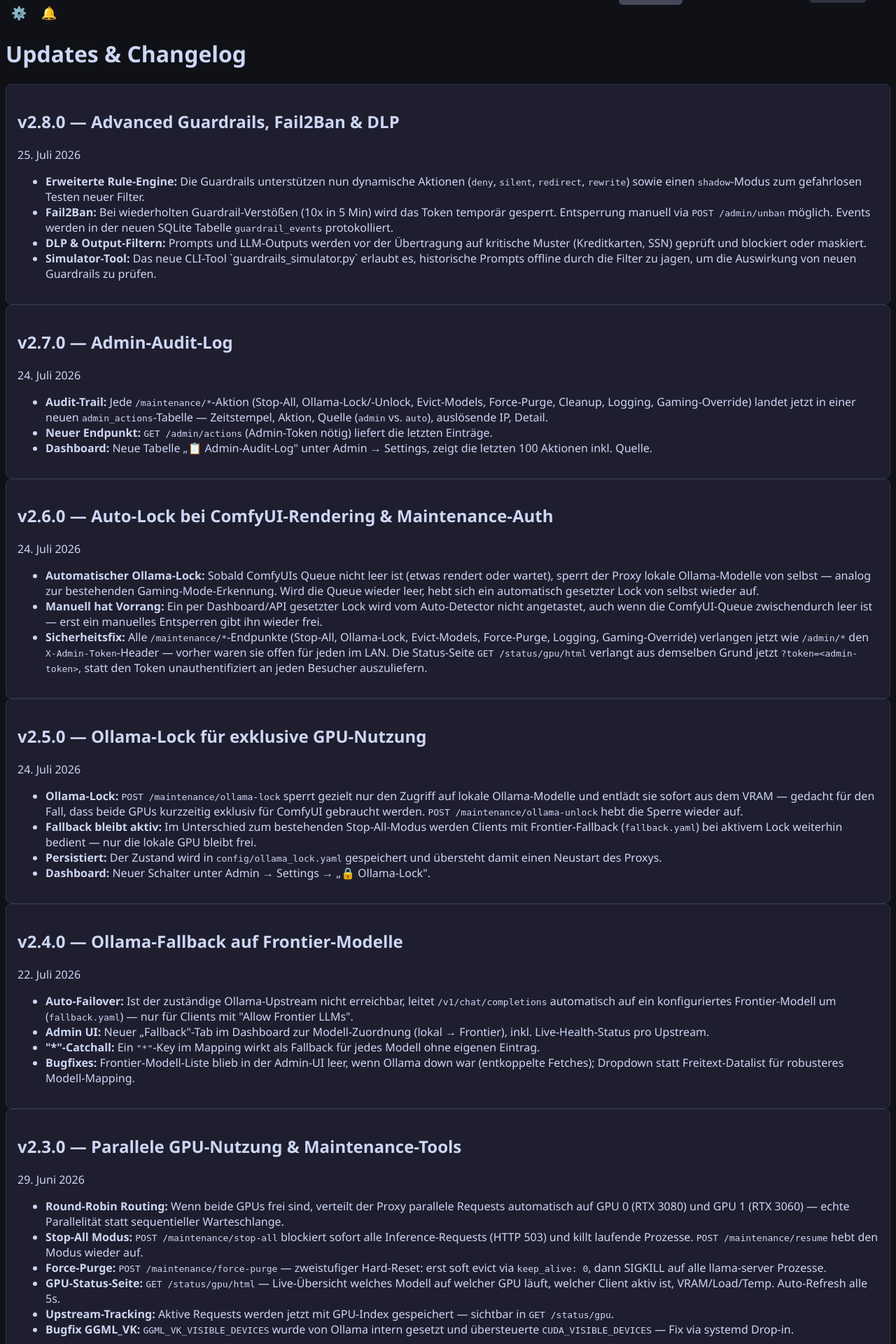
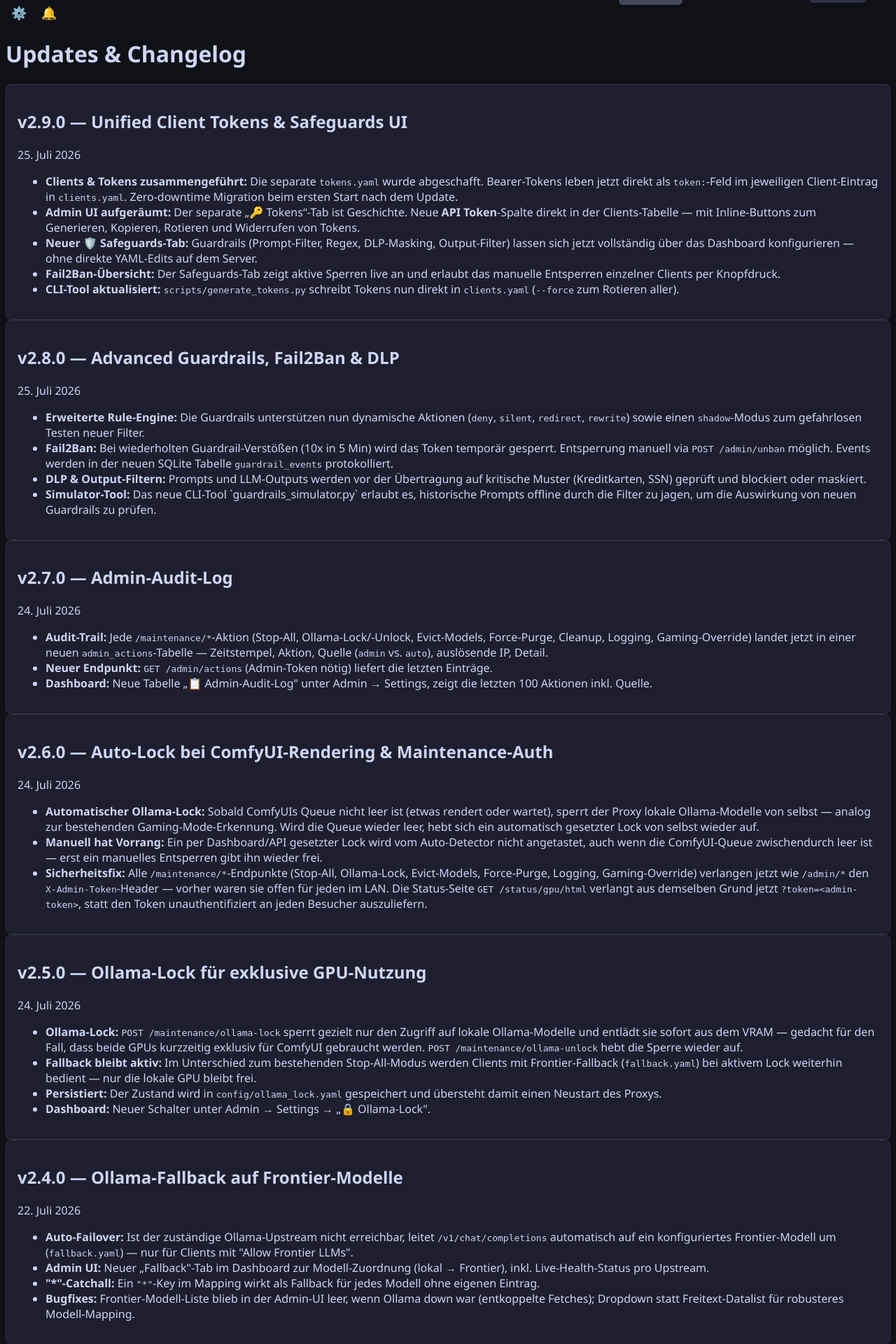
Before and after one commit to MrMarco74/llmproxy, a FastAPI app: template dashboard/templates/changelog.html in a window 1280 px wide. Shown: the part 312-2232 px from the top of the page at 70% size. Run offline with FastAPI, Linux system fonts and the light colour scheme; the template is opened without the code that fills it, so the values that code supplies are empty; some libraries are stand-ins or nearby versions.

Commit message:
Sync von internem Repo @ 9d4b7e9 (2026-07-25)

```diff
--- a/dashboard/templates/changelog.html
+++ b/dashboard/templates/changelog.html
@@ -7,6 +7,21 @@
 </div>
 
 <div class="grid grid-cols-1 gap-4 mb-4 max-w-4xl">
+
+  <div class="card relative pl-10 border-l-4 border-l-[#89b4fa]">
+    <div class="absolute left-[-11px] top-4 w-5 h-5 rounded-full bg-[#89b4fa] border-4 border-[#1e1e2e]"></div>
+    <div class="flex justify-between items-center mb-2">
+      <h2 class="font-bold text-[#89b4fa] text-lg">v2.9.0 &mdash; Unified Client Tokens &amp; Safeguards UI</h2>
+      <span class="text-sm text-[#7f849c]">25. Juli 2026</span>
+    </div>
+    <ul class="list-disc pl-5 space-y-2 text-[#cdd6f4] text-sm">
+      <li><strong>Clients &amp; Tokens zusammengef&#252;hrt:</strong> Die separate <code class="bg-[#313244] px-1 py-0.5 rounded">tokens.yaml</code> wurde abgeschafft. Bearer-Tokens leben jetzt direkt als <code class="bg-[#313244] px-1 py-0.5 rounded">token:</code>-Feld im jeweiligen Client-Eintrag in <code class="bg-[#313244] px-1 py-0.5 rounded">clients.yaml</code>. Zero-downtime Migration beim ersten Start nach dem Update.</li>
+      <li><strong>Admin UI aufger&#228;umt:</strong> Der separate &bdquo;&#128273; Tokens&ldquo;-Tab ist Geschichte. Neue <strong>API Token</strong>-Spalte direkt in der Clients-Tabelle &mdash; mit Inline-Buttons zum Generieren, Kopieren, Rotieren und Widerrufen von Tokens.</li>
+      <li><strong>Neuer &#128737;&#65039; Safeguards-Tab:</strong> Guardrails (Prompt-Filter, Regex, DLP-Masking, Output-Filter) lassen sich jetzt vollst&#228;ndig &#252;ber das Dashboard konfigurieren &mdash; ohne direkte YAML-Edits auf dem Server.</li>
+      <li><strong>Fail2Ban-&#220;bersicht:</strong> Der Safeguards-Tab zeigt aktive Sperren live an und erlaubt das manuelle Entsperren einzelner Clients per Knopfdruck.</li>
+      <li><strong>CLI-Tool aktualisiert:</strong> <code class="bg-[#313244] px-1 py-0.5 rounded">scripts/generate_tokens.py</code> schreibt Tokens nun direkt in <code class="bg-[#313244] px-1 py-0.5 rounded">clients.yaml</code> (<code class="bg-[#313244] px-1 py-0.5 rounded">--force</code> zum Rotieren aller).</li>
+    </ul>
+  </div>
 
   <div class="card relative pl-10 border-l-4 border-l-[#a6e3a1]">
     <div class="absolute left-[-11px] top-4 w-5 h-5 rounded-full bg-[#a6e3a1] border-4 border-[#1e1e2e]"></div>
```
